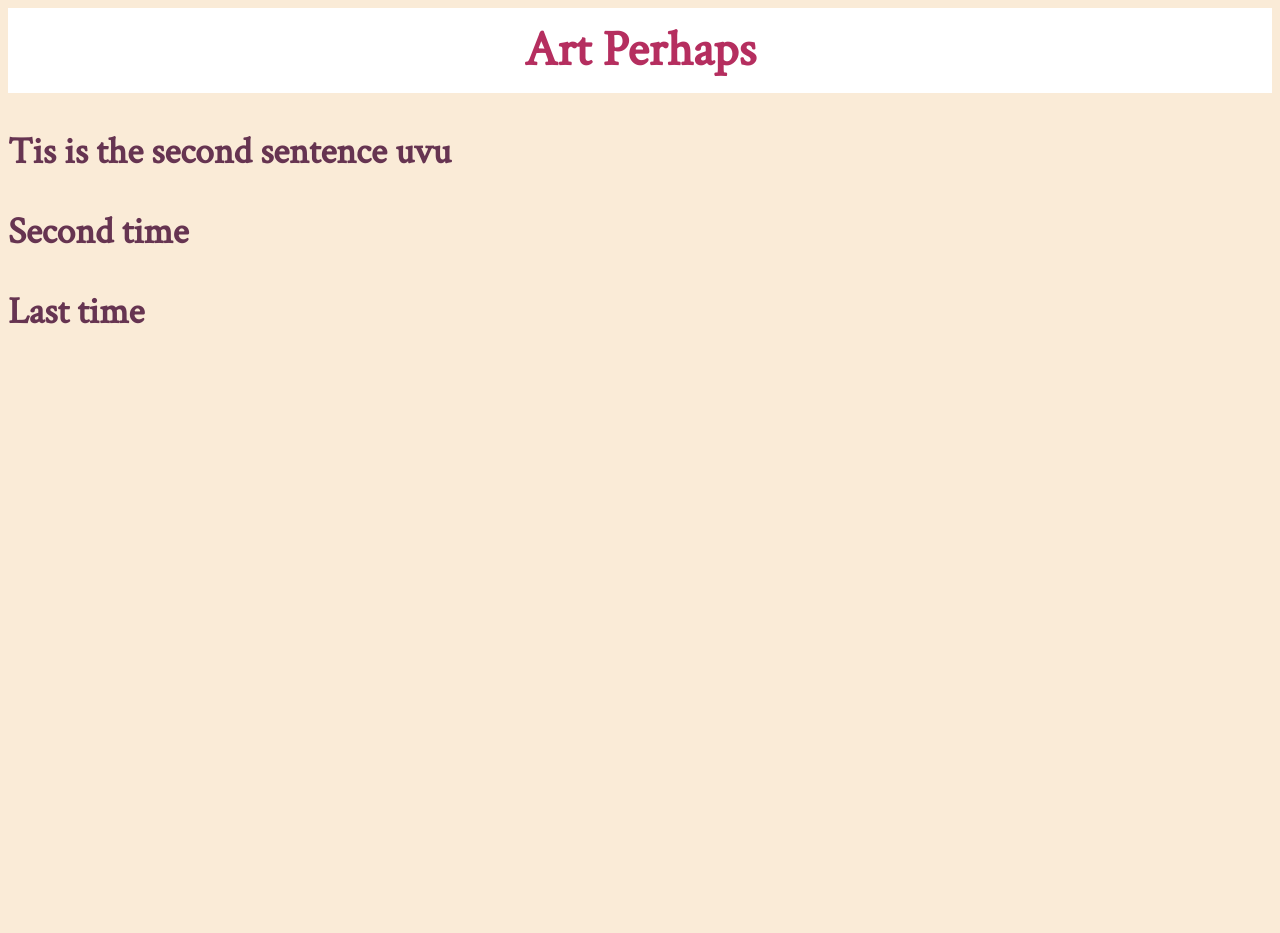
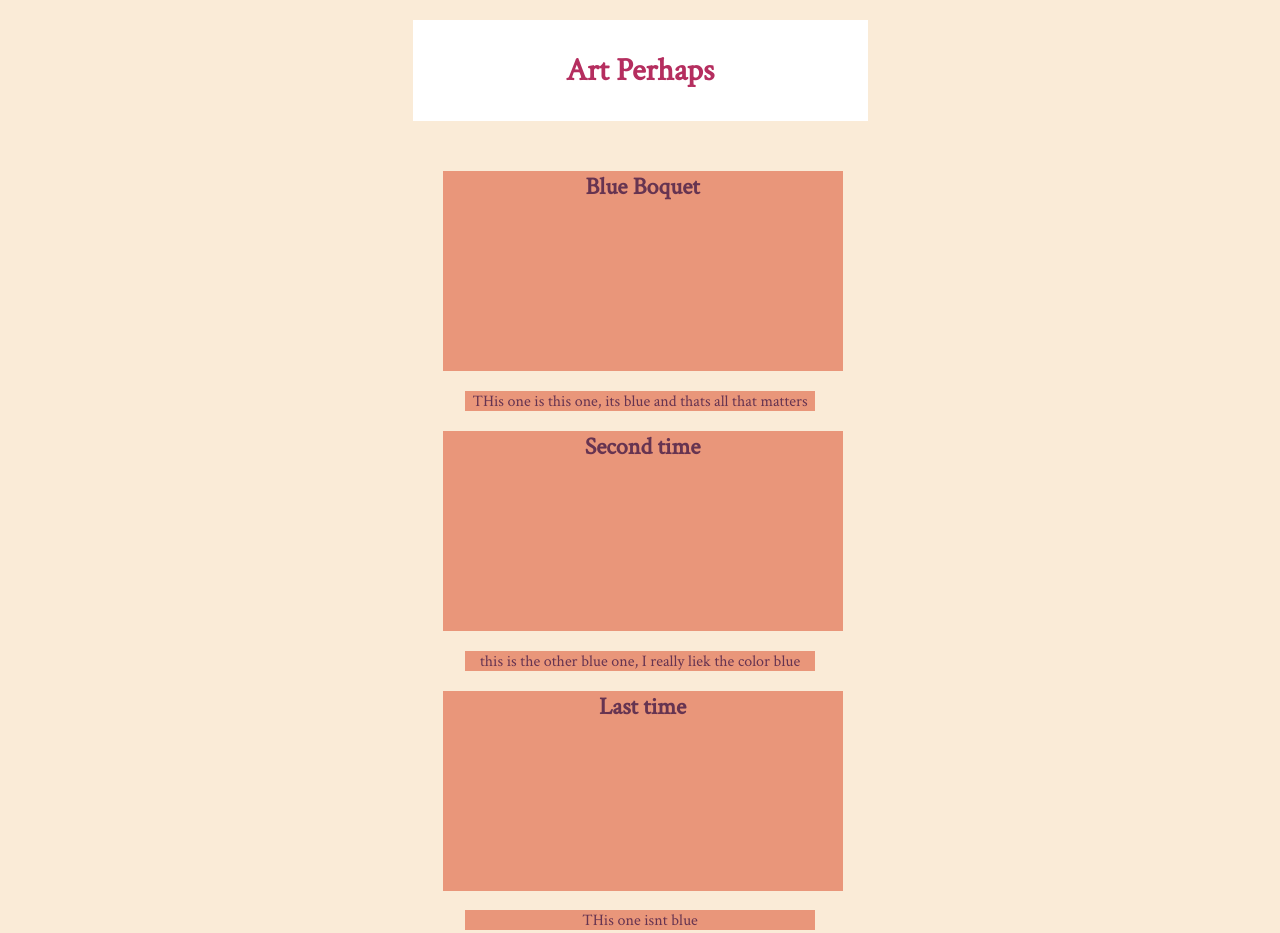
Before and after one commit to staten-island-tech/css-blogpost-project-AMandac252, a plain HTML site: page index.html in a window 1280 px wide. Before the commit the page ends 800 px from the top, so only its background shows below. Drawn offline with Linux system fonts and the light colour scheme.

Commit message:
Styled complted

```diff
--- a/index.html
+++ b/index.html
@@ -14,9 +14,12 @@
 <body>
   <h1 class="main-header">Art Perhaps</h1>
   <div class="background">
-    <h2 class="FLowers">Tis is the second sentence uvu</h2>
-    <h2 class="Cakes">Second time</h2>
-    <h2 class="Plants">Last time</h2>
+    <h2 class="Flowers">Blue Boquet</h2>
+    <p class="Blurb">THis one is this one, its blue and thats all that matters</p>
+    <h2 class="Flowers">Second time</h2>
+    <p class="Blurb"> this is the other blue one, I really liek the color blue</p>
+    <h2 class="Flowers">Last time</h2>
+    <p class="Blurb"> THis one isnt blue</p>
   </div>
 </body>
 
--- a/style.css
+++ b/style.css
@@ -1,17 +1,35 @@
 body {
     font-family: 'Crimson Text', serif;
+    color: rgb(102, 52, 81);
+    height: 200px;
+    width: 455px;
     background-color: antiquewhite;
-    color: rgb(102, 52, 81);
-    font-size: 25px;
+    margin: 20px auto;
+    text-align: center;
+
 }
 
 .main-header {
     color: rgb(181, 46, 95);
-    text-align: center;
     background-color: white;
-    padding: 10px 10px;
+    padding: 30px 30px;
+    margin: 0px auto;
 }
 
-.backgound{
-    background-color: white;
+.background {
+    padding: 30px 30px;
 }
+
+.flowers {
+    height: 200px;
+    width: 400px;
+    background-color: darksalmon;
+}
+
+.Blurb{
+    height: 20px;
+    width: 350px;
+    background-color: darksalmon;
+    text-align: center;
+    margin: 0px auto;
+}
```
